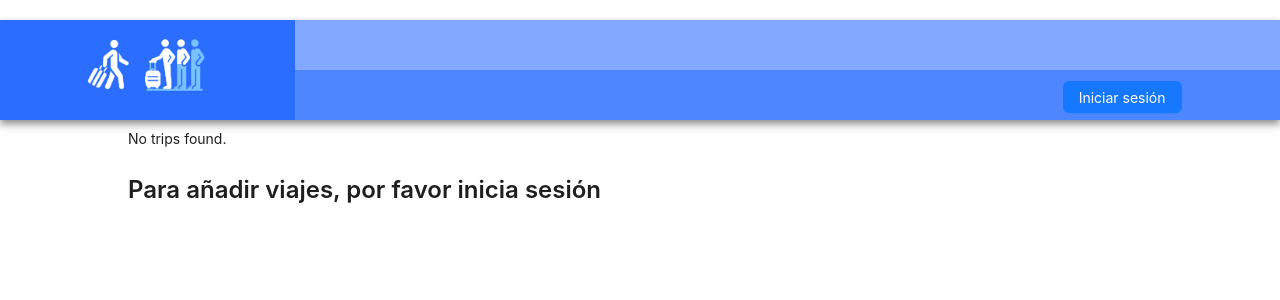
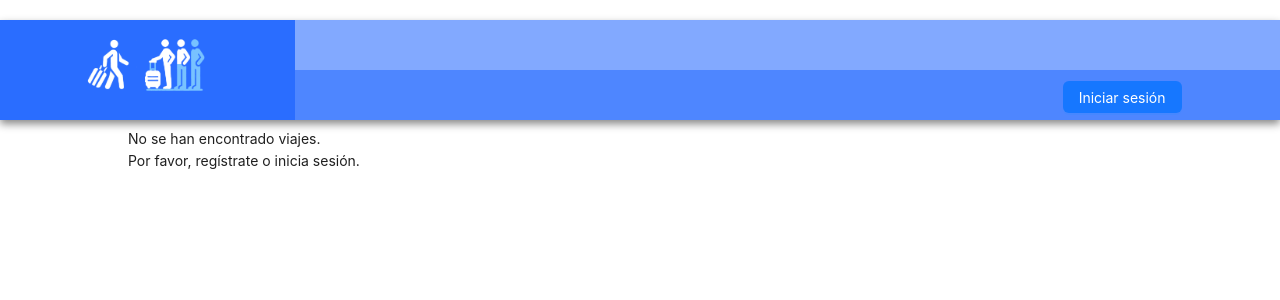
Before and after one commit to FSD0224STR/TFM-azul-frontend, a React (Vite) app: page /home in a window 1280 px wide. Shown: the top 300 px of the page. Built offline with nearby package versions, Linux system fonts and the light colour scheme.

Commit message:
ajusto mensaje

```diff
--- a/src/pages/Home.jsx
+++ b/src/pages/Home.jsx
@@ -119,7 +119,7 @@ function Home() {
             ))}
           </div>
         ) : (
-          <Typography.Text>No trips found.</Typography.Text>
+          <Typography.Text>No se han encontrado viajes.</Typography.Text>
         )}
       </div>
       {isLoggedIn ? (
@@ -155,9 +155,9 @@ function Home() {
           </Tooltip>
         </>
       ) : (
-        <Typography.Title level={3}>
-          Para añadir viajes, por favor inicia sesión
-        </Typography.Title>
+        <Typography.Text>
+          Por favor, regístrate o inicia sesión.
+        </Typography.Text>
       )}
       {error && (
         <Alert
```
